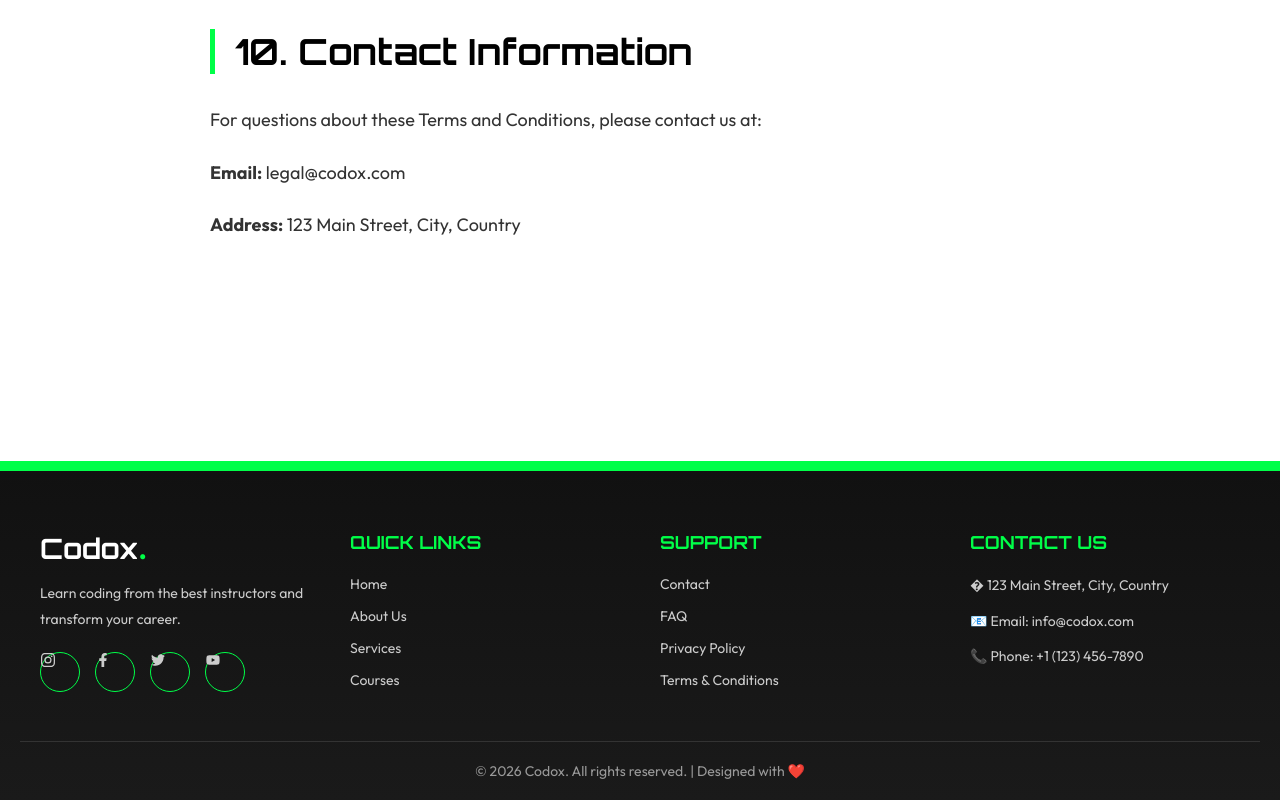
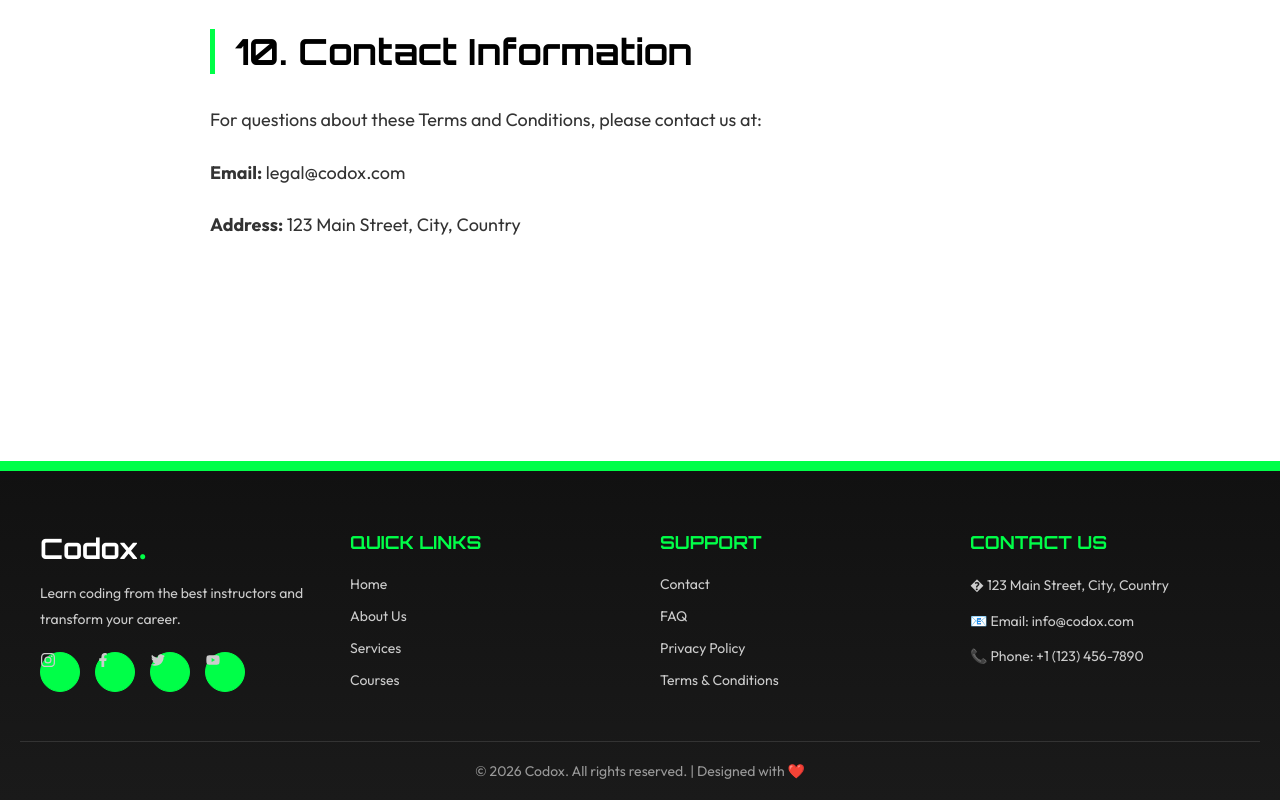
Before and after one commit to Jagdish-Giri/codox, a React app in the folder frontend/: page /terms in a window 1280 px wide. Shown: the part 2644-3444 px from the top of the page. Built offline with nearby package versions, Linux system fonts and the light colour scheme; the HTML template or start-up script is replaced by a standard one; a web font is replaced by a local one.

Commit message:
Revert social icons to filled green background design

```diff
--- a/frontend/src/components/Footer/Footer.css
+++ b/frontend/src/components/Footer/Footer.css
@@ -57,9 +57,9 @@
     display: flex;
     align-items: center;
     justify-content: center;
-    background: transparent;
+    background: #00ff48;
     border-radius: 50%;
-    color: #00ff48;
+    color: #111;
     text-decoration: none;
     transition: all 0.3s ease;
     border: 1px solid #00ff48;
```
